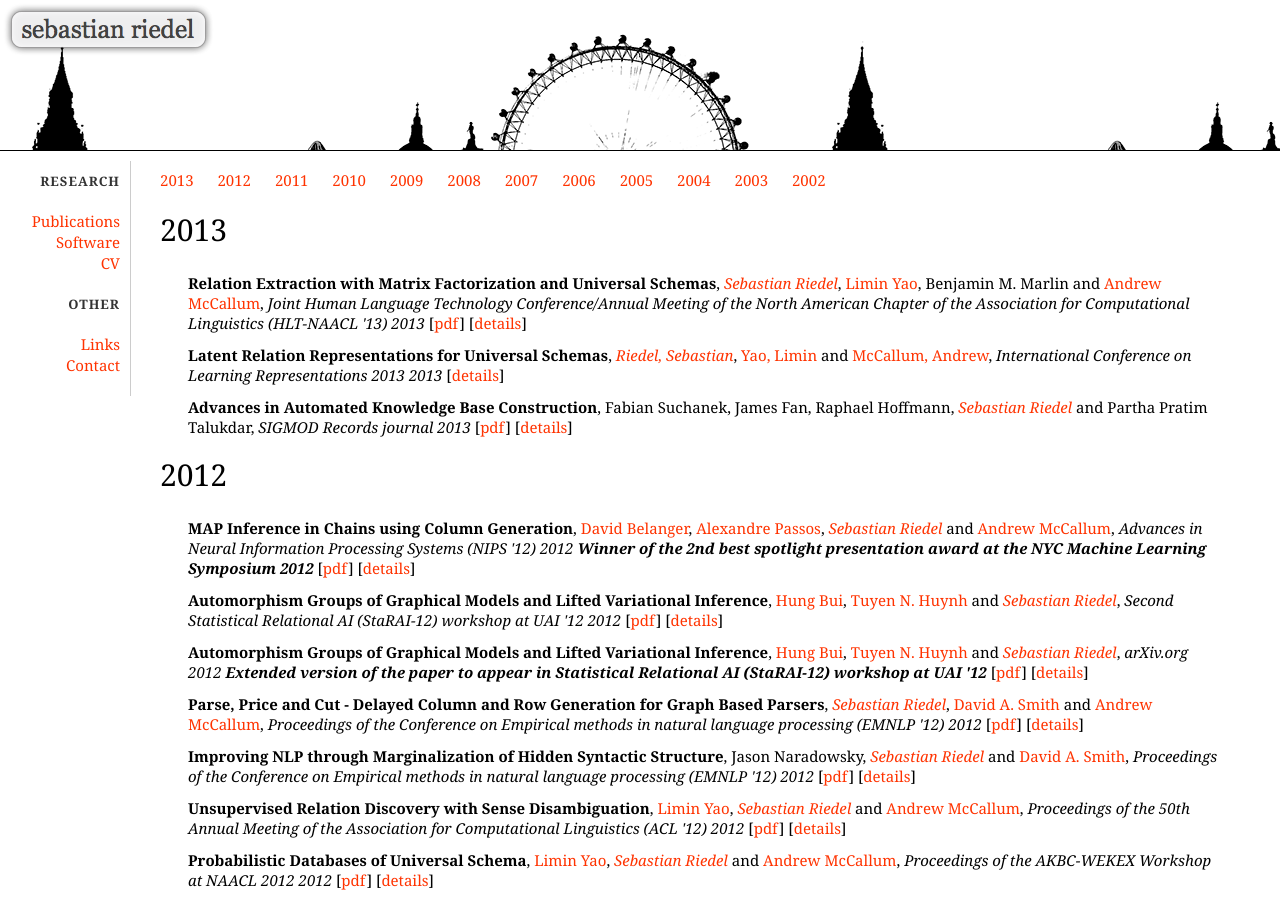
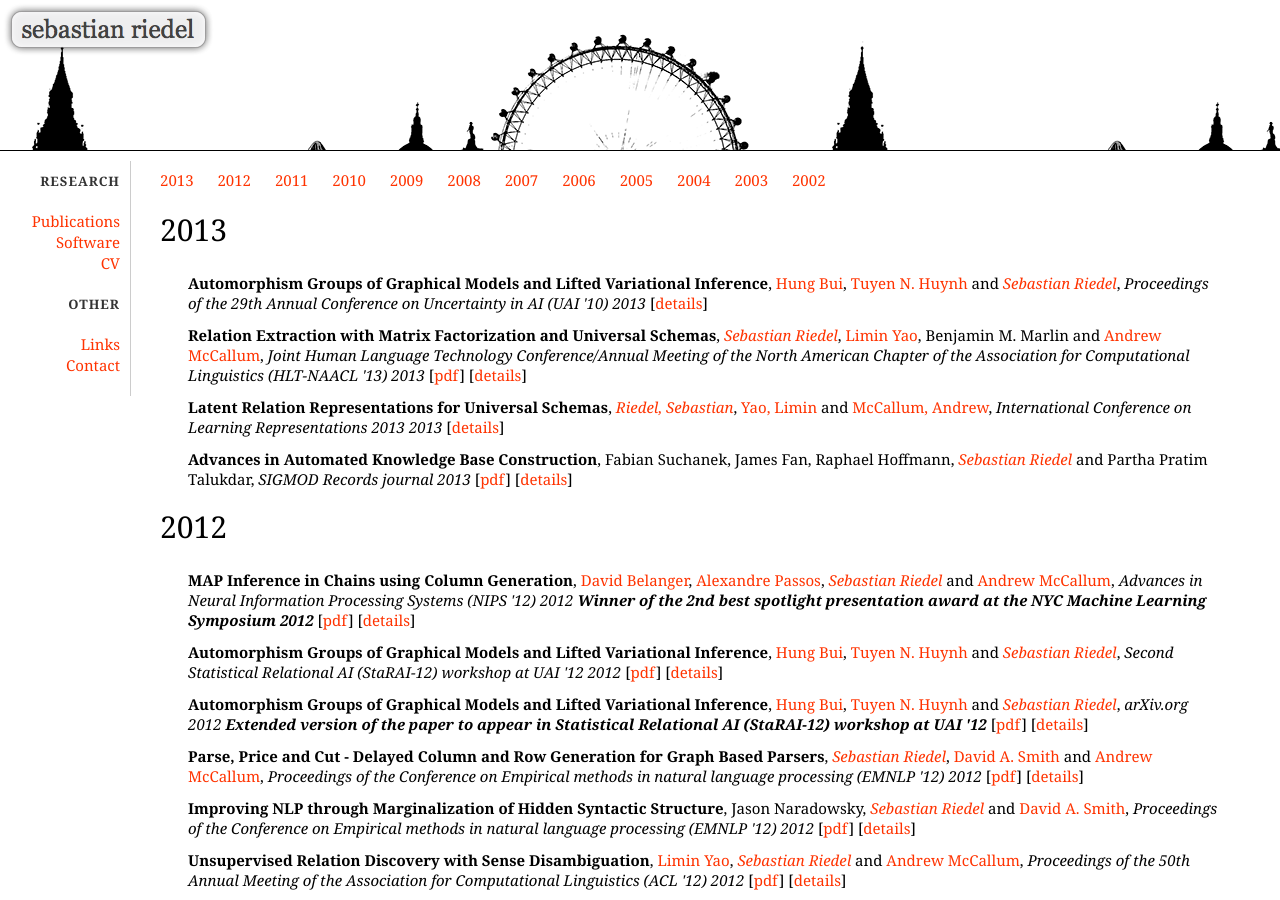
Before and after one commit to riedelcastro/riedelcastro.github.com, a Jekyll site: the page built from publications/all.html, in a window 1280 px wide and 900 px high. Built offline with Jekyll 4.4.1, drawn with Linux system fonts in a browser that asks for light colours; Markdown is read by kramdown in place of the engine named in the settings.

```diff
--- a/publications/all.html
+++ b/publications/all.html
@@ -20,10 +20,17 @@ title: Publications
 </ul>
 <ul class="publist">
 
-<li class="group"><a name="2013"><span class="grouptitle">2013</span></a>
+<li class="group" id="2013"><span class="grouptitle">2013</span>
 
 <ul class="itemlist">
 
+<li class="pubitem">
+<span class="title"> Automorphism Groups of Graphical Models and Lifted Variational Inference</span>,
+<span class="author"><a href="http://www.ai.sri.com/~bui/">Hung Bui</a>, <a href="http://www.ai.sri.com/~huynh/">Tuyen N. Huynh</a> and <a href="http://riedelcastro.github.com/"><i>Sebastian Riedel</i></a></span>,
+<span class="booktitle">Proceedings of the 29th Annual Conference on Uncertainty in AI (UAI '10)</span>
+<span class="year">2013</span>
+[<a href="details/bui13automorphism.html">details</a>]
+</li>
 <li class="pubitem">
 <span class="title">Relation Extraction with Matrix Factorization and Universal Schemas</span>,
 <span class="author"><a href="http://riedelcastro.github.com/"><i>Sebastian Riedel</i></a>, <a href="http://people.cs.umass.edu/~lmyao/">Limin Yao</a>, Benjamin M. Marlin and <a href="http://people.cs.umass.edu/~mccallum/">Andrew McCallum</a></span>,
@@ -50,7 +57,7 @@ title: Publications
 </ul>
 
 </li>
-<li class="group"><a name="2012"><span class="grouptitle">2012</span></a>
+<li class="group" id="2012"><span class="grouptitle">2012</span>
 
 <ul class="itemlist">
 
@@ -131,7 +138,7 @@ title: Publications
 </ul>
 
 </li>
-<li class="group"><a name="2011"><span class="grouptitle">2011</span></a>
+<li class="group" id="2011"><span class="grouptitle">2011</span>
 
 <ul class="itemlist">
 
@@ -194,7 +201,7 @@ title: Publications
 </ul>
 
 </li>
-<li class="group"><a name="2010"><span class="grouptitle">2010</span></a>
+<li class="group" id="2010"><span class="grouptitle">2010</span>
 
 <ul class="itemlist">
 
@@ -256,7 +263,7 @@ title: Publications
 </ul>
 
 </li>
-<li class="group"><a name="2009"><span class="grouptitle">2009</span></a>
+<li class="group" id="2009"><span class="grouptitle">2009</span>
 
 <ul class="itemlist">
 
@@ -317,7 +324,7 @@ title: Publications
 </ul>
 
 </li>
-<li class="group"><a name="2008"><span class="grouptitle">2008</span></a>
+<li class="group" id="2008"><span class="grouptitle">2008</span>
 
 <ul class="itemlist">
 
@@ -355,7 +362,7 @@ title: Publications
 </ul>
 
 </li>
-<li class="group"><a name="2007"><span class="grouptitle">2007</span></a>
+<li class="group" id="2007"><span class="grouptitle">2007</span>
 
 <ul class="itemlist">
 
@@ -370,7 +377,7 @@ title: Publications
 </ul>
 
 </li>
-<li class="group"><a name="2006"><span class="grouptitle">2006</span></a>
+<li class="group" id="2006"><span class="grouptitle">2006</span>
 
 <ul class="itemlist">
 
@@ -393,7 +400,7 @@ title: Publications
 </ul>
 
 </li>
-<li class="group"><a name="2005"><span class="grouptitle">2005</span></a>
+<li class="group" id="2005"><span class="grouptitle">2005</span>
 
 <ul class="itemlist">
 
@@ -408,7 +415,7 @@ title: Publications
 </ul>
 
 </li>
-<li class="group"><a name="2004"><span class="grouptitle">2004</span></a>
+<li class="group" id="2004"><span class="grouptitle">2004</span>
 
 <ul class="itemlist">
 
@@ -437,7 +444,7 @@ title: Publications
 </ul>
 
 </li>
-<li class="group"><a name="2003"><span class="grouptitle">2003</span></a>
+<li class="group" id="2003"><span class="grouptitle">2003</span>
 
 <ul class="itemlist">
 
@@ -451,7 +458,7 @@ title: Publications
 </ul>
 
 </li>
-<li class="group"><a name="2002"><span class="grouptitle">2002</span></a>
+<li class="group" id="2002"><span class="grouptitle">2002</span>
 
 <ul class="itemlist">
 
```
Also changed, not shown: publications/details/bui13automorphism.html (added, +18 -0 lines).
